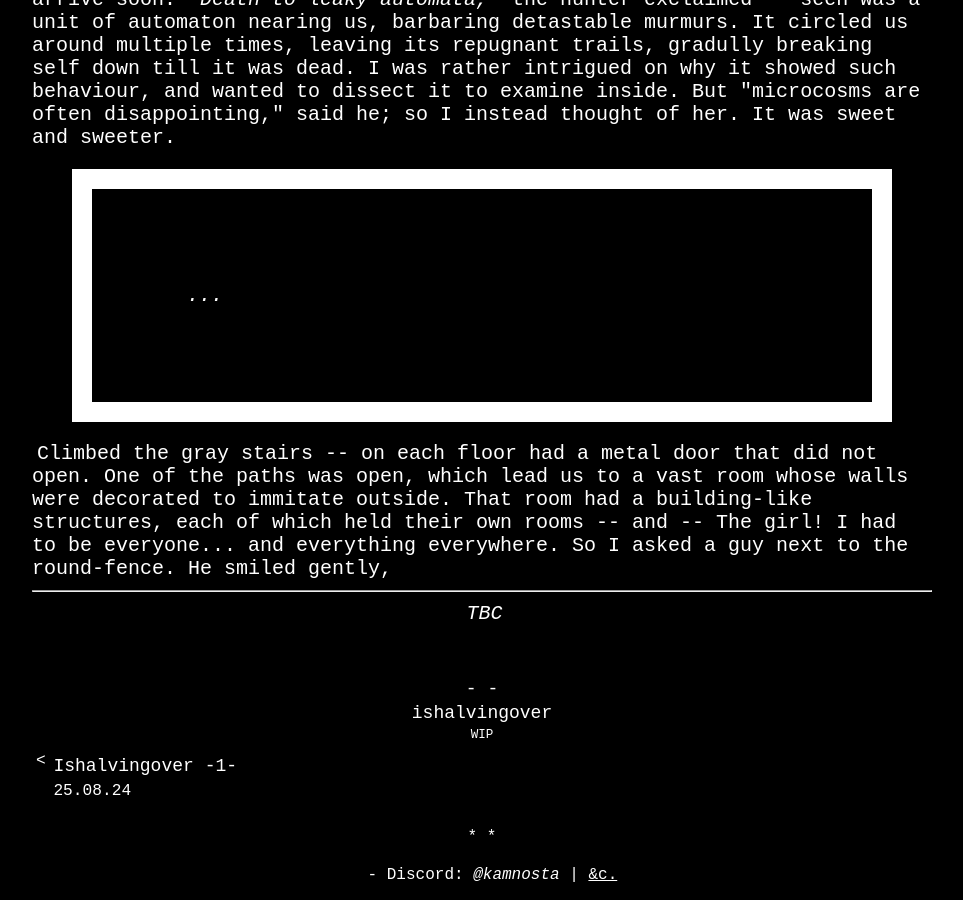
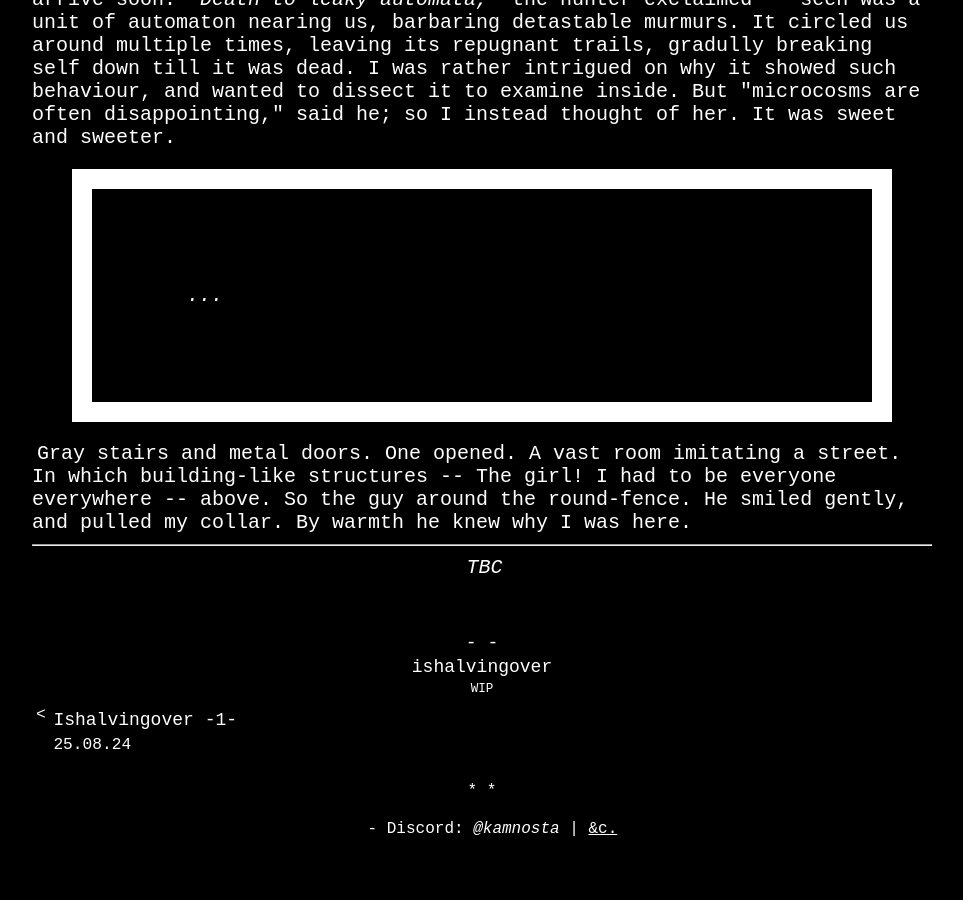
Before and after one commit to kamnosta/kamnosta.github.io, a Jekyll site: the page built from _ishalvingover/25-09-14-2.md, in a window 1280 px wide and 900 px high, scrolled down 3477 px. Shown: the whole window, without its empty margins (158-1121 px from the left). Built offline with Jekyll 4.4.1, drawn with Linux system fonts in a browser that asks for light colours; after the commit the page ends 4331 px from its top, so only the background shows below that.

Commit message:
iho2 update and ss update

```diff
--- a/_ishalvingover/25-09-14-2.md
+++ b/_ishalvingover/25-09-14-2.md
@@ -41,7 +41,7 @@ Hand-countable actors: I have to be one, and...
 
 > ...
 
-Climbed the gray stairs -- on each floor had a metal door that did not open. One of the paths was open, which lead us to a vast room whose walls were decorated to immitate outside. That room had a building-like structures, each of which held their own rooms -- and -- The girl! I had to be everyone... and everything everywhere. So I asked a guy next to the round-fence. He smiled gently,
+Gray stairs and metal doors. One opened. A vast room imitating a street. In which building-like structures -- The girl! I had to be everyone everywhere -- above. So the guy around the round-fence. He smiled gently, and pulled my collar. By warmth he knew why I was here.
 
 ---
 
```
Also changed, not shown: _posts/25-09-05-less-frequent-update-expected-cause.md (+6 -0 lines).
